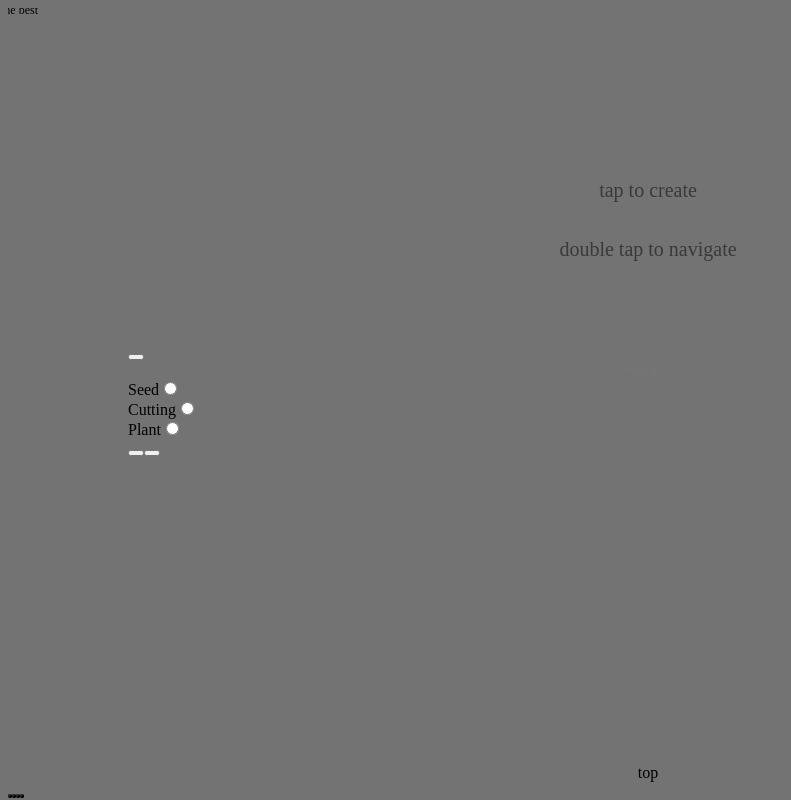
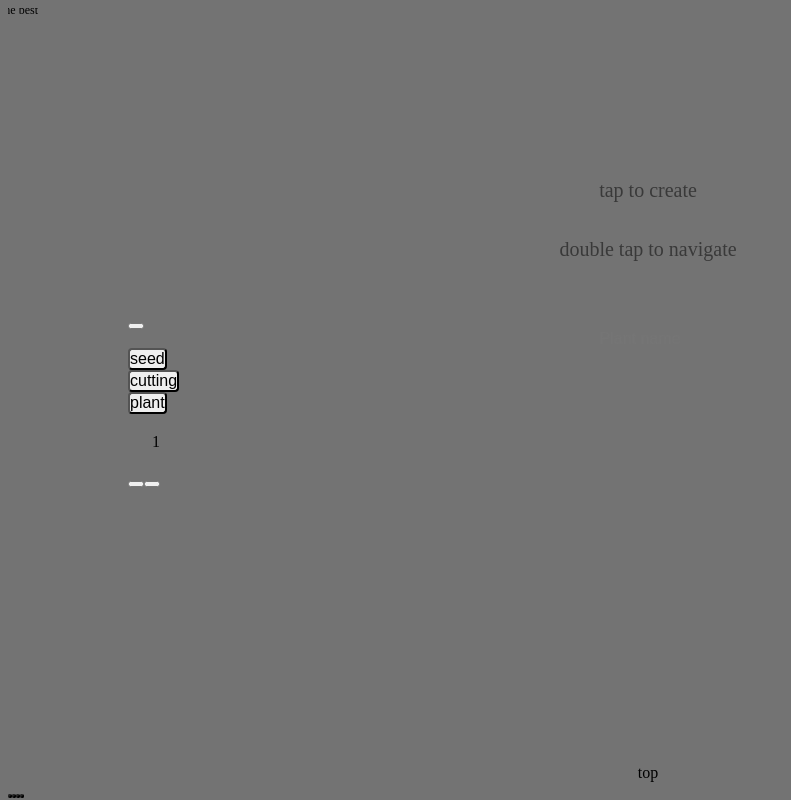
Before and after one commit to pipan/plant-journal, a Vue app: page /zone/1/pot/1/event/plant in a window 1280 px wide. Shown: the whole page, without its empty margins (0-791 px from the left). Built offline with nearby package versions, Linux system fonts and the light colour scheme; the HTML template or start-up script is replaced by a standard one.

Commit message:
plant event

```diff
--- /dev/null
+++ b/src/components/RadioSelect.vue
@@ -0,0 +1,59 @@
+<script setup>
+import { reactive } from '@vue/reactivity'
+
+const props = defineProps({
+    value: { type: [Number, String] },
+    options: { type: Array }
+})
+const data = reactive({
+    isFocused: false
+})
+
+const emit = defineEmits(['change'])
+
+function setValue(value) {
+    if (value == props.value) {
+        return
+    }
+    emit('change', value)
+}
+
+</script>
+
+<template>
+    <div class="row row--center row--middle gap-m">
+        <button type="button" class="radio-select-item clickable"
+            v-for="item of options"
+            :key="item.id"
+            :class="[item.id == value ? 'checked' : '']"
+            @click="setValue(item.id)">{{ item.name }}</button>
+    </div>
+</template>
+
+<style scoped>
+.radio-select-item {
+    border-radius: 4px;
+    display: flex;
+    flex-direction: column;
+    justify-content: center;
+    align-items: center;
+    gap: var(--unit-s);
+    padding: var(--unit-s) var(--unit-m);
+    font-size: 16px;
+}
+
+.radio-select-item::after {
+    content: '';
+    width: var(--unit-m);
+    height: var(--unit-m);
+    box-sizing: border-box;
+    border: 2px solid var(--color-border);
+    border-radius: 100%;
+    transition: border-color 120ms ease;
+}
+
+.radio-select-item.checked::after {
+    border-color: var(--color-highlight-primary);
+}
+
+</style>
--- a/src/modals/PlantEventModal.vue
+++ b/src/modals/PlantEventModal.vue
@@ -3,6 +3,8 @@ import { reactive } from '@vue/reactivity'
 import Modal from '../components/Modal.vue'
 import DatetimeInput from '../components/DatetimeInput.vue'
 import InputField from '../components/InputField.vue'
+import RadioSelect from '../components/RadioSelect.vue'
+import NumberInput from '../components/NumberInput.vue'
 import { useRouter } from 'vue-router'
 
 const router = useRouter()
@@ -10,7 +12,9 @@ const router = useRouter()
 const data = reactive({
     datetime: new Date(),
     datetimeVisible: false,
-    plant: ''
+    plantId: 'seed',
+    count: 1,
+    plantOptions: [{ id: 'seed', name: 'seed' }, { id: 'cutting', name: 'cutting' }, { id: 'plant', name: 'plant' }]
 })
 
 const emit = defineEmits(['submit'])
@@ -41,20 +45,10 @@ function close() {
                 :value="data.datetime"
                 @change="data.datetime = $event"></datetime-input>
         </transition>
-        <input-field placeholder="Plant" :value="data.plant" @change="data.plant = $event"></input-field>
-        <div class="row row--center gap-l">
-            <div class="column column--center gap-s">
-                <label for="plant-seed">Seed</label>
-                <input type="radio" id="plant-seed" name="plant" value="seed" />
-            </div>
-            <div class="column column--center gap-s">
-                <label for="plant-cutting">Cutting</label>
-                <input type="radio" id="plant-cutting" name="plant" value="cutting" />
-            </div>
-            <div class="column column--center gap-s">
-                <label for="plant-plant">Plant</label>
-                <input type="radio" id="plant-plant" name="plant" value="plant" />
-            </div>
+        <input-field placeholder="Plant name" :value="data.plant" @change="data.plant = $event"></input-field>
+        <radio-select :options="data.plantOptions" :value="data.plantId" @change="data.plantId = $event"></radio-select>
+        <div class="row row--center">
+            <number-input :value="data.count" @change="data.count = $event" :max="20"></number-input>
         </div>
         <div class="row row--center gap-l">
             <button type="button" class="btn-circle" @click="close()">
```
Also changed, not shown: src/modals/NoteEventModal.vue (added).
